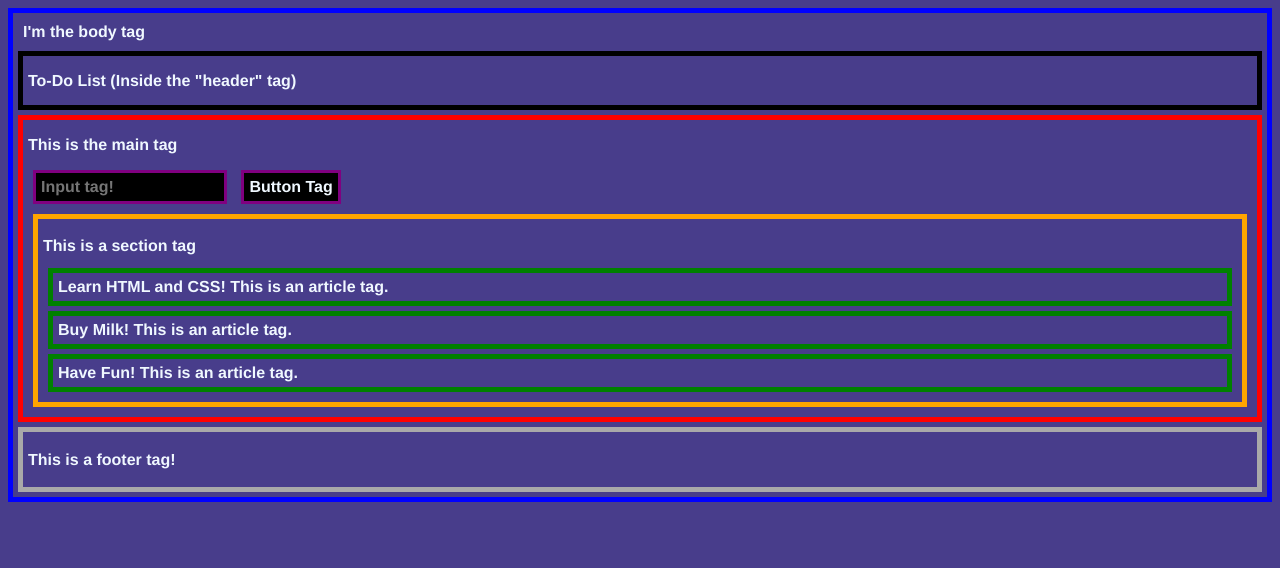
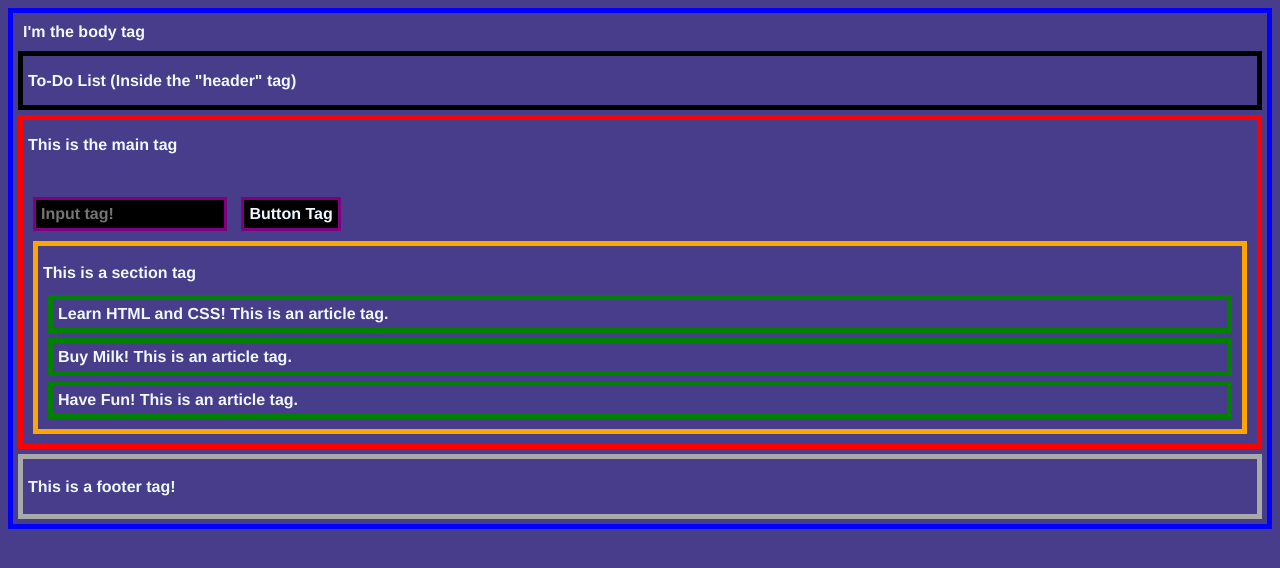
Before and after one commit to lst68868/dom-practice, a plain HTML site: page index.html in a window 1280 px wide. Drawn offline with Linux system fonts and the light colour scheme.

```diff
--- a/index.html
+++ b/index.html
@@ -16,7 +16,7 @@
       </header>
       <main>
         <h1>This is the main tag</h1>
-        <input placeholder="Input tag!">
+        <input placeholder="Input tag!" class="todo-input">
         <button>Button Tag</button>
         <section id="todos-container">
             <h2>This is a section tag</h2>
--- a/style.css
+++ b/style.css
@@ -38,6 +38,7 @@ button {
     border: 3px solid purple;
     padding: 5px;
     margin: 5px;
+    margin-top: 2rem;
     background-color: #000;
     color: aliceblue;
 }
```
